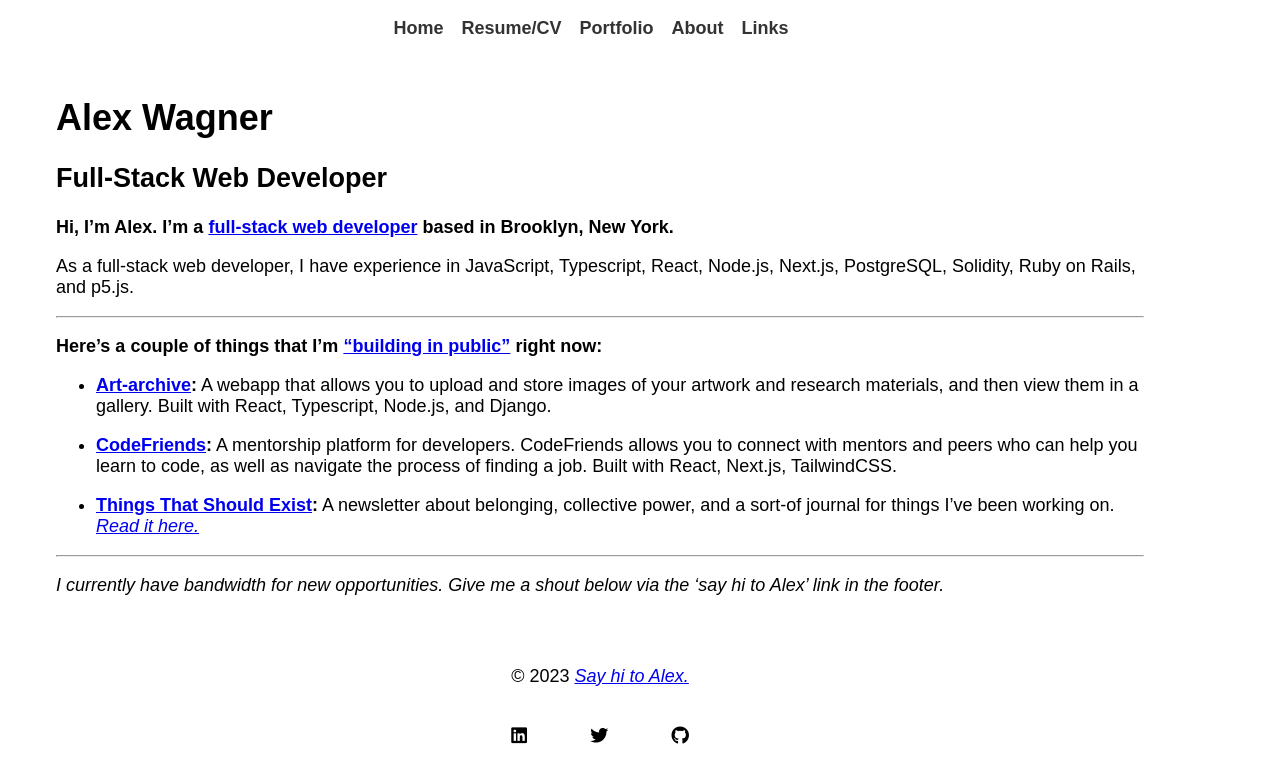
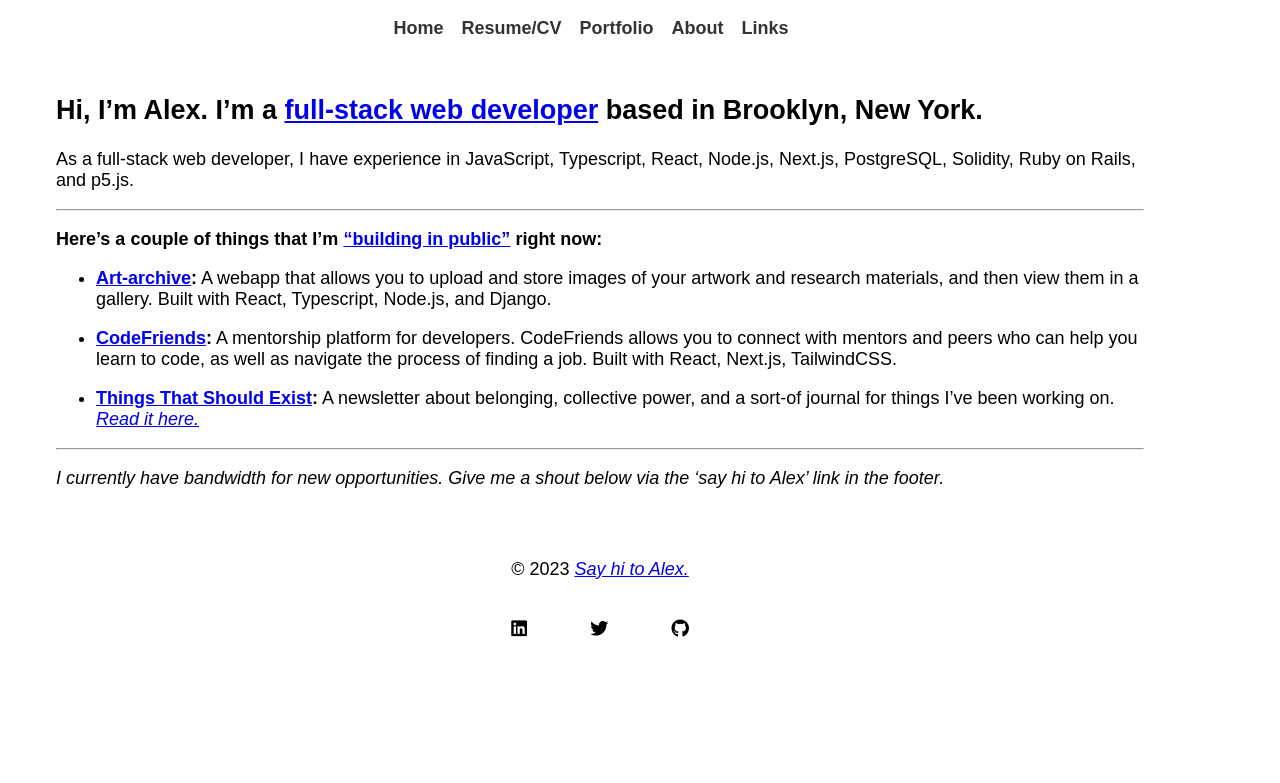
Before and after one commit to alexdwagner/alexdwagner.github.io, a Jekyll site: the page built from index.md, in a window 1280 px wide. Shown: the top 783 px of the page. Built offline with Jekyll 4.4.1, drawn with Linux system fonts in a browser that asks for light colours.

Commit message:
Changed header on home page.

```diff
--- a/index.md
+++ b/index.md
@@ -3,10 +3,10 @@ layout: default
 title: Home
 permalink: /
 ---
-# Alex Wagner
-## Full-Stack Web Developer
+<!-- # Alex Wagner
+## Full-Stack Web Developer -->
 
-**Hi, I'm Alex. I'm a [full-stack web developer](https://github.com/alexdwagner) based in Brooklyn, New York.**
+## **Hi, I'm Alex. I'm a [full-stack web developer](https://github.com/alexdwagner) based in Brooklyn, New York.**
 
 As a full-stack web developer, I have experience in JavaScript, Typescript, React, Node.js, Next.js, PostgreSQL, Solidity, Ruby on Rails, and p5.js.
 
```
